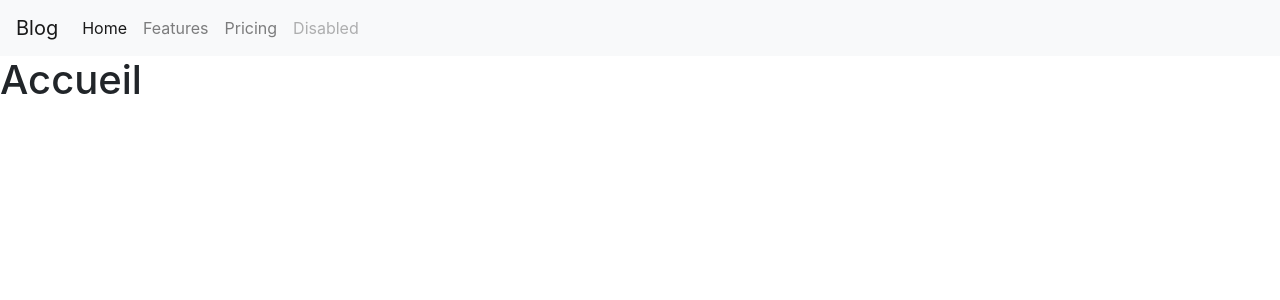
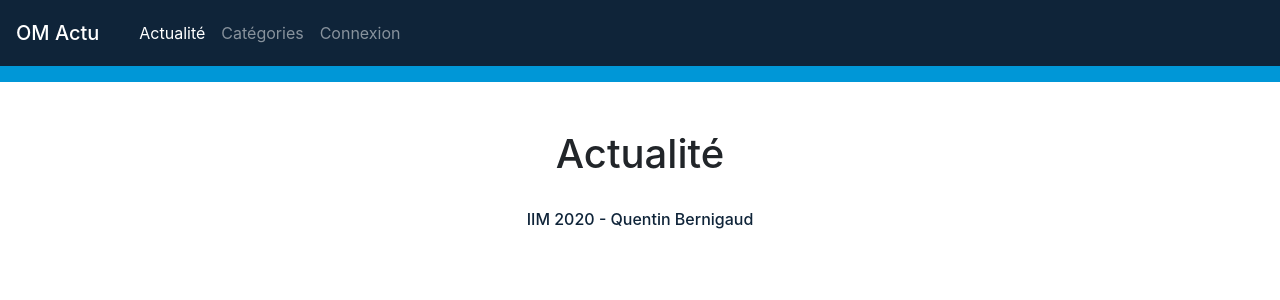
Before and after one commit to Quentin-Bernigaud/Blog-MVC, a PHP site: page / in a window 1280 px wide. Shown: the top 300 px of the page. Run offline with PHP 8.4, Linux system fonts and the light colour scheme; data that the repository does not hold is empty.

Commit message:
Global design

```diff
--- a/app/model/ArticleModel.php
+++ b/app/model/ArticleModel.php
@@ -5,7 +5,7 @@ use Core\Model\Model;
 class ArticleModel extends Model {
 
     public function queryArticles() {
-        return $this->db->query("SELECT * FROM articles", false);
+        return $this->db->query("SELECT * FROM articles ORDER BY date DESC", false);
     }
 
     public function newArticle() {
--- a/app/view/default.php
+++ b/app/view/default.php
@@ -1,19 +1,23 @@
 <!DOCTYPE html>
-<html lang="en">
+<html lang="fr">
 
 <head>
     <meta charset="UTF-8">
     <meta name="viewport" content="width=device-width, initial-scale=1.0">
     <meta http-equiv="X-UA-Compatible" content="ie=edge">
+    <meta http-equiv="Content-Type" content="text/html; charset=UTF-8">
     <link rel="stylesheet" href="https://stackpath.bootstrapcdn.com/bootstrap/4.4.1/css/bootstrap.min.css"
         integrity="sha384-Vkoo8x4CGsO3+Hhxv8T/Q5PaXtkKtu6ug5TOeNV6gBiFeWPGFN9MuhOf23Q9Ifjh" crossorigin="anonymous">
-    <title>Document</title>
+    <title>Actu - Olympique de Marseille</title>
 </head>
 
 <body>
     <header>
-        <nav class="navbar navbar-expand-lg navbar-light bg-light">
-            <a class="navbar-brand" href="index.php?page='home'">Blog</a>
+        <nav class="navbar navbar-expand-lg navbar-dark" style="background: #0F2439">
+            <!-- <a class="navbar-brand" href="index.php?page='home'"> -->
+                <a class="navbar-brand" href="./">
+                <span class="navbar-brand mb-0 h1">OM Actu</span>
+            </a>
             <button class="navbar-toggler" type="button" data-toggle="collapse" data-target="#navbarNav"
             aria-controls="navbarNav" aria-expanded="false" aria-label="Toggle navigation">
             <span class="navbar-toggler-icon"></span>
@@ -21,25 +25,26 @@
         <div class="collapse navbar-collapse" id="navbarNav">
             <ul class="navbar-nav">
                 <li class="nav-item active">
-                        <a class="nav-link" href="#">Home <span class="sr-only">(current)</span></a>
+                    <a class="nav-link" href="#">Actualité <span class="sr-only">(current)</span></a>
                 </li>
                 <li class="nav-item">
-                        <a class="nav-link" href="#">Features</a>
+                    <a class="nav-link" href="#">Catégories</a>
                 </li>
                 <li class="nav-item">
-                        <a class="nav-link" href="#">Pricing</a>
-                    </li>
-                    <li class="nav-item">
-                        <a class="nav-link disabled" href="#" tabindex="-1" aria-disabled="true">Disabled</a>
+                    <a class="nav-link" href="#">Connexion</a>
                 </li>
             </ul>
         </div>
     </nav>
+    <nav class="navbar navbar-expand-lg navbar-dark" style="background: #0097D7;"></nav>
 </header>
 <main>
         <?= $content ?>
     </main>
     <footer>
+        <div class="d-flex justify-content-center align-items-center">
+            <p class="mt-4 mb-4 h6 text-center" style="color: #0F2439">IIM 2020 - Quentin Bernigaud</p>
+        </div>
     </footer>
 </body>
 
--- a/app/view/global/home.php
+++ b/app/view/global/home.php
@@ -1,5 +1,29 @@
-<h1>Accueil</h1>
+<h1 class='text-center mt-5'>Actualité</h1>
 
-<?php foreach ($articles as $article): ?>
-<a href="index.php?page=single&id=<?=$article["id"]?>"><p><?= $article["title"] ?></p></a>
-<?php endforeach; ?>
+<div class="container">
+    <div class="row">
+        <?php foreach ($articles as $article): ?>
+        <div class="col-sm">
+            <!-- <a class="h2" href="index.php?page=single&id=<?=$article["id"]?>">
+                <p><?= $article["title"] ?></p>
+            </a> -->
+            <div class="card" style="width: 21rem; margin: 50px 0 25px 0;">
+                <img src="<?=$article["image"]?>" class="card-img-top" alt="<?= $article["title"] ?>">
+                <div class="card-body">
+                    <h5 class="card-title">
+                        <a class="stretched-link" href="index.php?page=single&id=<?=$article["id"]?>">
+                            <?= $article["title"]?>
+                        </a>
+                    </h5>
+                    <h6 class="card-subtitle mb-2 text-muted text-uppercase">
+                        <!-- <a href="index.php?page=single&categorie_id=<?=$article["categorie_id"]?>"> -->
+                            <?= $article["categorie_id"]?>
+                        <!-- </a> -->
+                    </h6>
+                    <!-- <p class="card-text"><?= $article["text"]?></p> -->
+                </div>
+            </div>
+        </div>
+        <?php endforeach; ?>
+    </div>
+</div>
```
Lines whose indentation alone changed are shown as unchanged.
